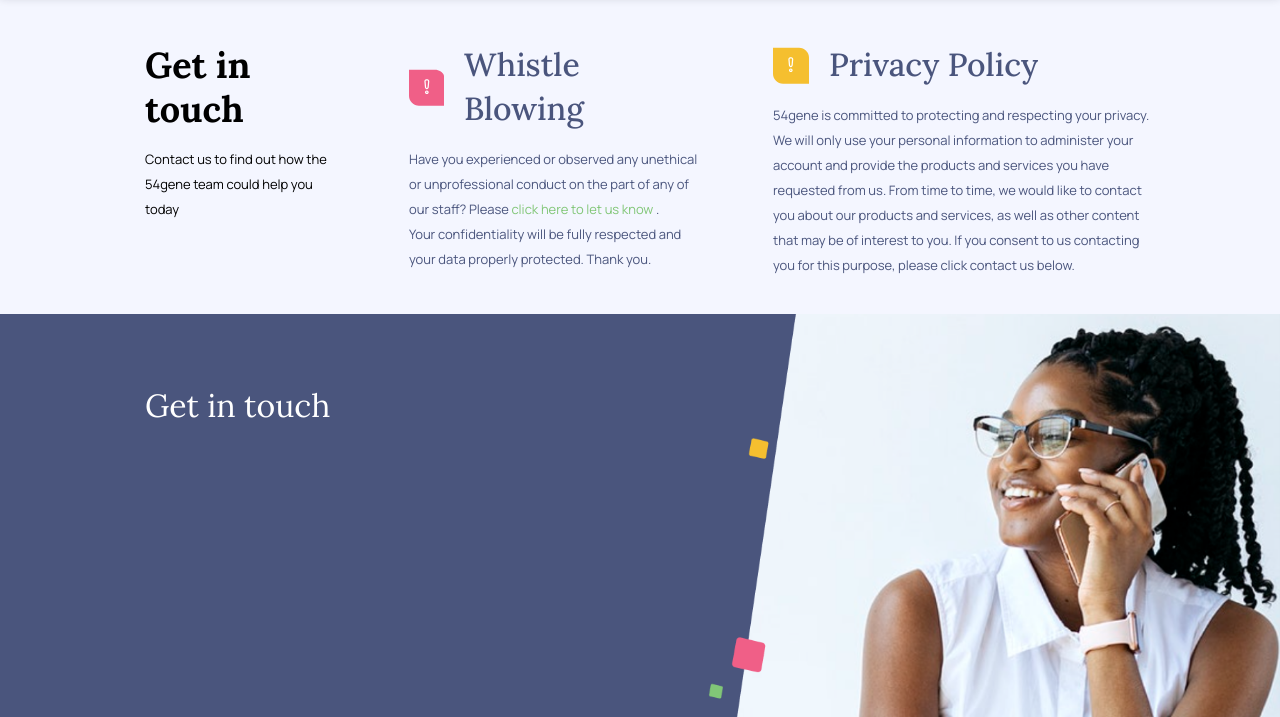
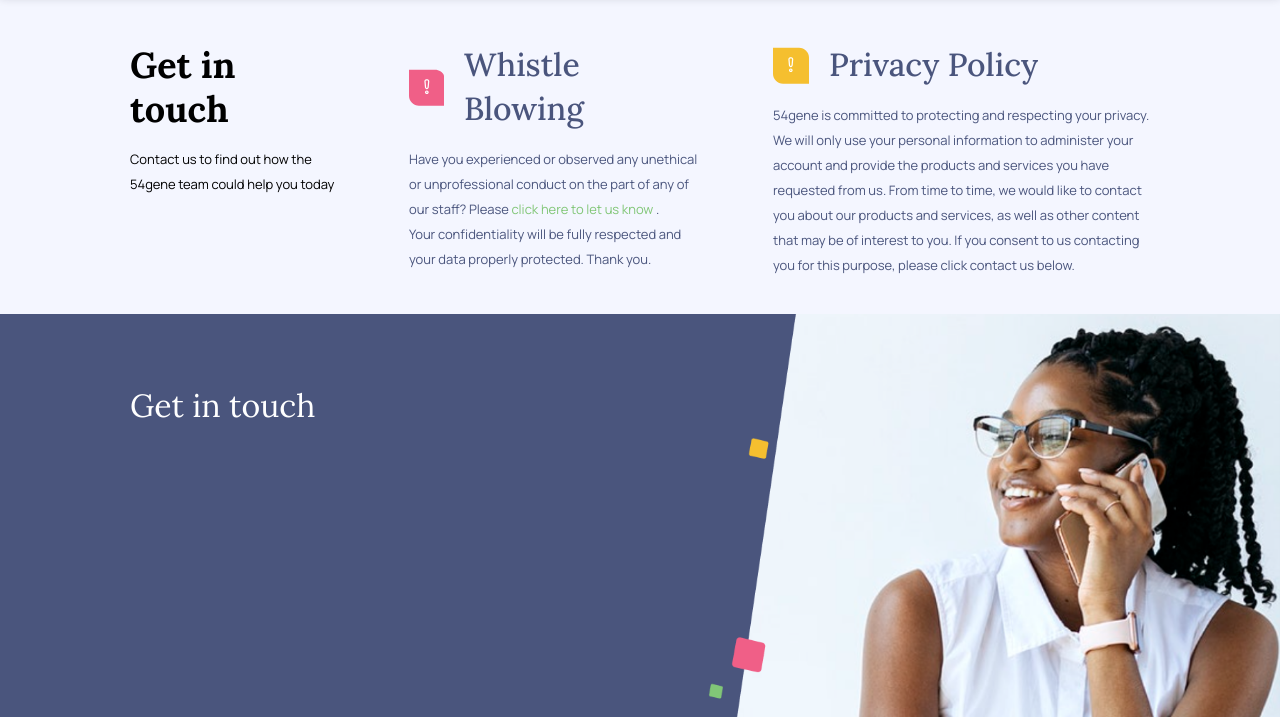
Before and after one commit to chidi-54gene/website, a plain HTML site: page contact.html in a window 1280 px wide. Shown: the part 83-800 px from the top of the page. Drawn offline with nearby package versions, Linux system fonts and the light colour scheme; a script that the page names is missing.

Commit message:
Adjust column alignment on Contact page

```diff
--- a/contact.html
+++ b/contact.html
@@ -69,7 +69,7 @@
 
     <section class="global-padding typography-header typography-header--contact pb-0">
       <div class="row">
-        <div class="col-md-3 pr-md-5">
+        <div class="col-md-3 pl-0 pr-md-5">
           <h2 class="contact-header">Get in touch</h2>
           <p class="contact-text">
             Contact us to find out how the 54gene team could help you today
@@ -111,7 +111,7 @@
     <section class="global-padding typography-body contact-form-section">
       <div class="container">
         <div class="row">
-          <div class="col-md-5">
+          <div class="col-md-5 p-0">
               <h2 class="mt-0 mb-4">Get in touch</h2>
               <script
                 charset="utf-8"
```
